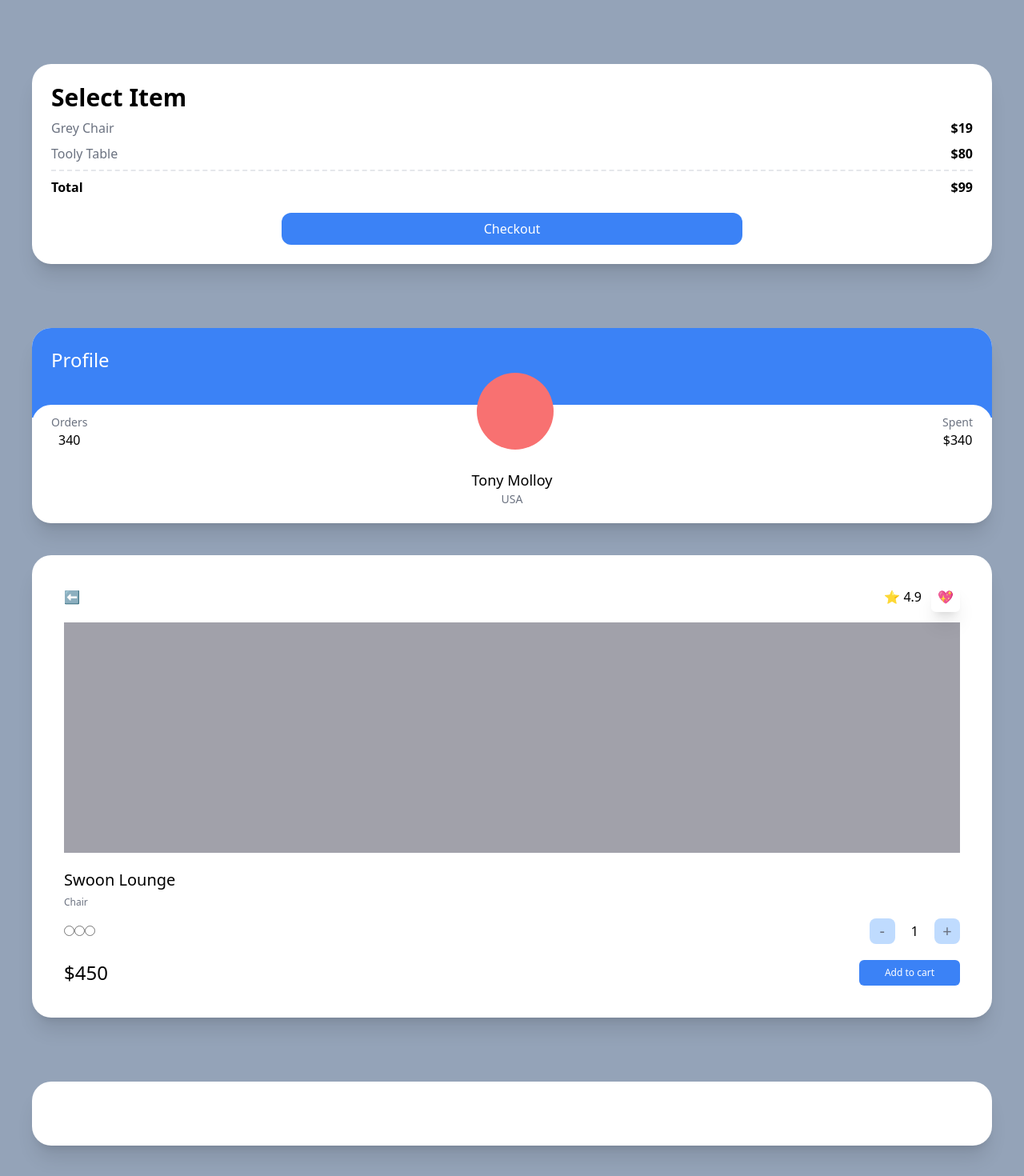
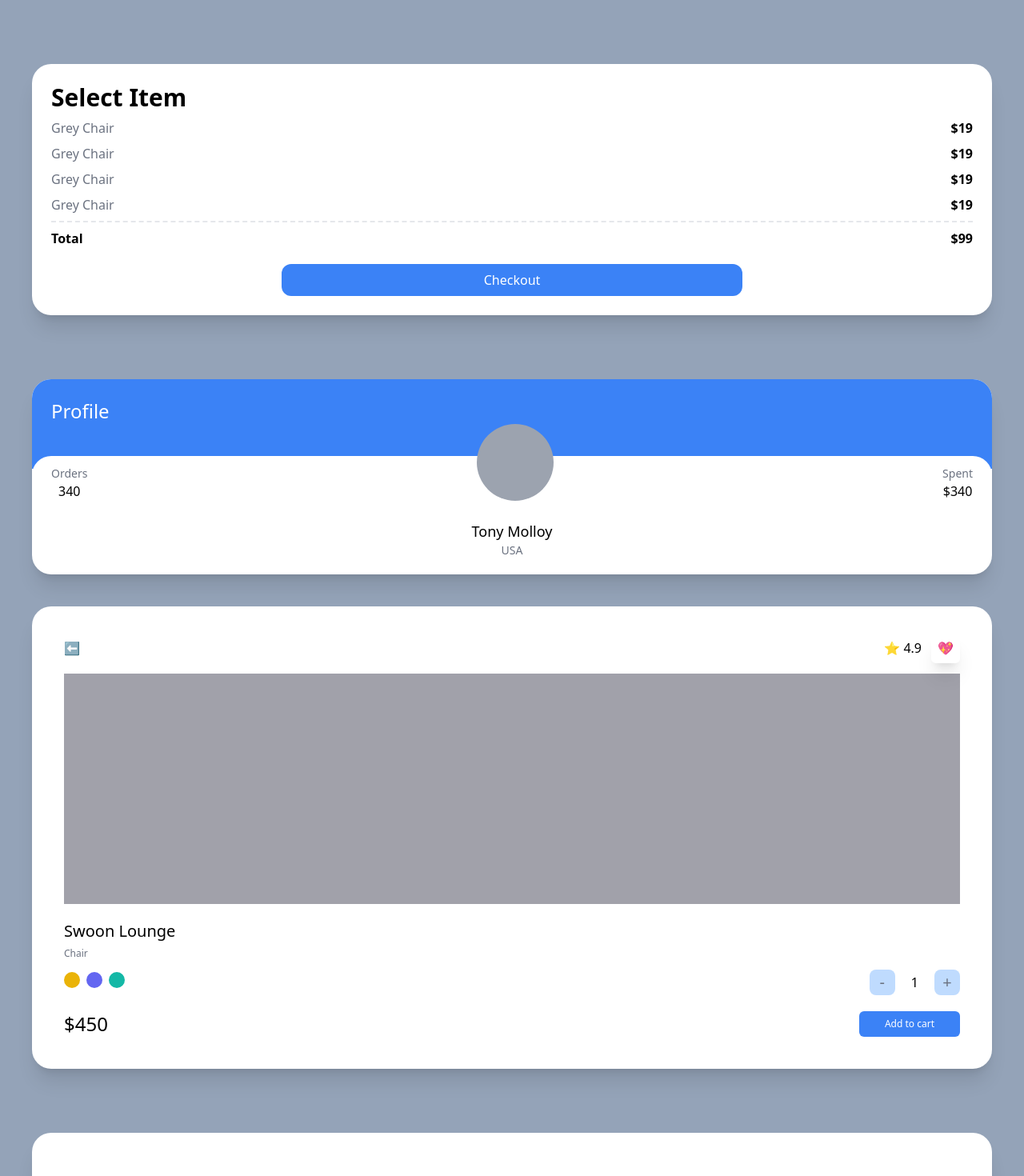
Before and after one commit to s570908/carrot-market-3, a Next.js app: page / in a window 1280 px wide. Shown: the top 1470 px of the page at 80% size. Built offline with nearby package versions, Linux system fonts and the light colour scheme.

Commit message:
22-04-22 modifier list, group

```diff
--- a/pages/index.tsx
+++ b/pages/index.tsx
@@ -5,23 +5,23 @@ const Home: NextPage = () => {
     <div className="grid min-h-screen gap-10 bg-slate-400 py-20 px-10">
       <div className="mb-10 rounded-3xl bg-white p-6 shadow-xl">
         <span className="text-3xl font-semibold">Select Item</span>
-        <div className="my-2 flex justify-between">
-          <span className="text-gray-500">Grey Chair</span>
-          <span className="font-semibold">$19</span>
-        </div>
-        <div className="flex justify-between">
-          <span className="text-gray-500">Tooly Table</span>
-          <span className="font-semibold">$80</span>
-        </div>
+        <ul>
+          {[1, 2, 3, 4].map((i) => (
+            <div key={i} className="my-2 flex justify-between">
+              <span className="text-gray-500">Grey Chair</span>
+              <span className="font-semibold">$19</span>
+            </div>
+          ))}
+        </ul>
         <div className="mt-2 flex justify-between border-t-2 border-dashed pt-2">
           <span className="font-semibold">Total</span>
           <span className="font-semibold">$99</span>
         </div>
-        <div className="mx-auto mt-5 w-2/4 rounded-xl bg-blue-500 p-2 text-center text-white">
+        <button className="mx-auto mt-5 block w-2/4 rounded-xl bg-blue-500 p-2 text-center text-white hover:bg-teal-500 hover:text-black focus:bg-red-500 active:bg-yellow-500">
           Checkout
-        </div>
+        </button>
       </div>
-      <div className="overflow-hidden rounded-3xl bg-white shadow-xl">
+      <div className="group overflow-hidden rounded-3xl bg-white shadow-xl">
         <div className="bg-blue-500 p-6 pb-14">
           <span className="text-2xl text-white">Profile</span>
         </div>
@@ -31,7 +31,7 @@ const Home: NextPage = () => {
               <span className="text-sm text-gray-500">Orders</span>
               <span className="font-medium">340</span>
             </div>
-            <div className="h-24 w-24 rounded-full bg-red-400" />
+            <div className="h-24 w-24 rounded-full bg-gray-400 transition-colors group-hover:bg-red-300" />
             <div className="flex flex-col items-center">
               <span className="text-sm text-gray-500">Spent</span>
               <span className="font-medium">$340</span>
@@ -56,10 +56,10 @@ const Home: NextPage = () => {
           <span className="mb-1.5 text-xl font-medium">Swoon Lounge</span>
           <span className="text-xs text-gray-500">Chair</span>
           <div className="mt-3 mb-5 flex items-center justify-between">
-            <div>
-              <input type="radio" />
-              <input type="radio" />
-              <input type="radio" />
+            <div className="space-x-2">
+              <button className="h-5 w-5 rounded-full bg-yellow-500 ring-yellow-500 ring-offset-2 transition focus:ring-2" />
+              <button className="h-5 w-5 rounded-full bg-indigo-500 ring-indigo-500 ring-offset-2 transition focus:ring-2" />
+              <button className="h-5 w-5 rounded-full bg-teal-500 ring-teal-500 ring-offset-2 transition focus:ring-2" />
             </div>
             <div className="flex items-center space-x-5">
               <button className="flex aspect-square w-8 items-center justify-center rounded-lg bg-blue-200 text-xl font-medium text-gray-500">
```
